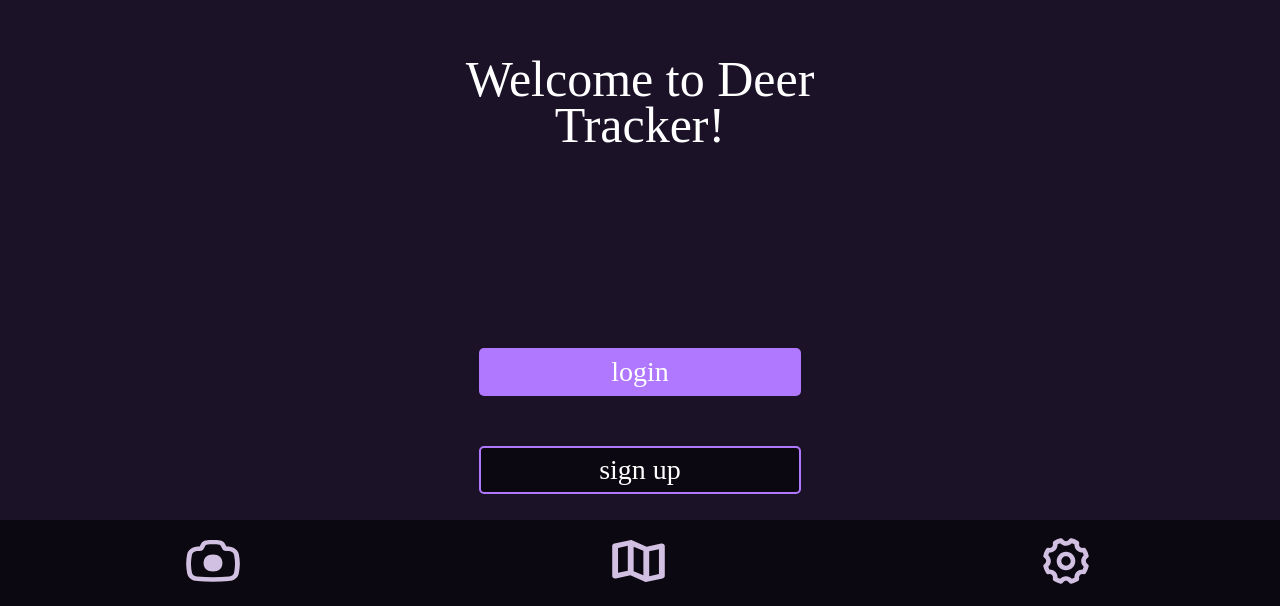
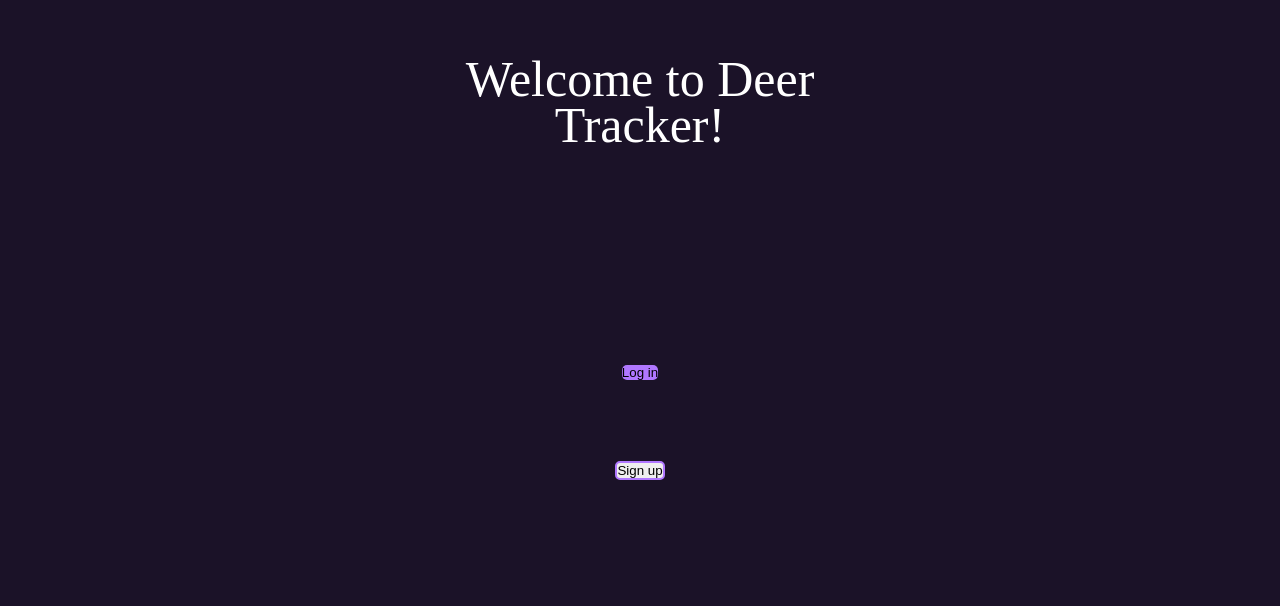
Before and after one commit to malabudi/deer-tracker-fe, a Next.js app: page / in a window 1280 px wide. Shown: the part 194-800 px from the top of the page. Built offline with nearby package versions, Linux system fonts and the light colour scheme.

Commit message:
Updated Main Page

```diff
--- a/src/app/globals.css
+++ b/src/app/globals.css
@@ -39,6 +39,7 @@ a {
   color: inherit;
   text-decoration: none;
 }
+
 
 @media (prefers-color-scheme: dark) {
   html {
--- a/src/app/page.module.css
+++ b/src/app/page.module.css
@@ -9,7 +9,7 @@
   padding: 0;
 }
 
-.h1 {
+.welcomecontainer {
   width: 353px;
   height: 92px;
   top: 233px;
@@ -24,34 +24,29 @@
   color: #ffffff;
   margin-bottom: 100px;
 }
+
 .headerconatiner {
   display: flex;
   justify-content: center;
   align-items: center;
   margin-top: 250px;
 }
+
 .lgnbttncontainer {
-  display: flex; /* Flexbox for centering */
+  display: flex;
   justify-content: center;
   align-items: center;
-  margin-top: 100px; /* Adjust as needed */
-  width: 324px; /* Fixed width */
-  height: 48px; /* Fixed height */
+  margin-top: 100px;
+  width: 324px;
+  height: 48px;
   padding: 1px;
   gap: 10px;
-  opacity: 1; /* Make the container visible */
+  opacity: 1;
   border: none;
 }
 
 .loginbtton {
-  width: 324px;
-  height: 48px;
   background: #b077ff;
-  font-family: Cascadia Mono;
-  color: #ffffff;
-  font-size: 28px;
-  font-weight: 400;
-  line-height: 27.89px;
   text-align: center;
   border-radius: 5px;
   border: none;
@@ -72,14 +67,7 @@
 }
 
 .signupbtton {
-  width: 324px;
-  height: 48px;
-  background: #0c0811;
-  font-family: Cascadia Mono;
-  color: #ffffff;
-  font-size: 28px;
-  font-weight: 400;
-  line-height: 27.89px;
+
   text-align: center;
   border-radius: 5px;
   border: 2px solid #b077ff;
@@ -93,6 +81,7 @@
   from {
     transform: rotate(360deg);
   }
+
   to {
     transform: rotate(0deg);
   }
--- a/src/app/page.tsx
+++ b/src/app/page.tsx
@@ -1,19 +1,28 @@
-import BottomNav from '@/components/bottom-nav/BottomNav';
+'use client';
 import styles from './page.module.css';
+import ActiveButton from '@/components/button/ActiveButton';
+import InactiveButton from '@/components/button/InactiveButton';
 
 export default function Home() {
   return (
     <main className={styles.mainpageContainer}>
       <div className={styles.headerconatiner}>
-        <header className={styles.h1}>Welcome to Deer Tracker!</header>
+        <h1 className={styles.welcomecontainer}>Welcome to Deer Tracker!</h1>
       </div>
+
       <div className={styles.lgnbttncontainer}>
-        <button className={styles.loginbtton}>login</button>
+        <ActiveButton
+          text="Log in"
+          onClick={() => console.log('ln Button clicked!')}
+        />
       </div>
       <div className={styles.signbttncontainer}>
-        <button className={styles.signupbtton}>sign up</button>
+        <InactiveButton
+          text="Sign up"
+          onClick={() => console.log('su Button clicked!')}
+        />
       </div>
-      <BottomNav />
+      {/*<BottomNav />*/}
     </main>
   );
 }
--- /dev/null
+++ b/src/components/button/ActiveButton.tsx
@@ -0,0 +1,15 @@
+import React from 'react';
+import styles from '@/app/page.module.css';
+interface ActiveButtonProps {
+  onClick?: () => void;
+  text: string;
+}
+const ActiveButton = ({ onClick, text }: ActiveButtonProps) => {
+  return (
+    <button className={styles.loginbtton} onClick={onClick}>
+      {text}
+    </button>
+  );
+};
+
+export default ActiveButton;
--- /dev/null
+++ b/src/components/button/InactiveButton.tsx
@@ -0,0 +1,15 @@
+import React from 'react';
+import styles from '@/app/page.module.css';
+interface InactiveButtonProps {
+  onClick?: () => void;
+  text: string;
+}
+const InactiveButton = ({ onClick, text }: InactiveButtonProps) => {
+  return (
+    <button className={styles.signupbtton} onClick={onClick}>
+      {text}
+    </button>
+  );
+};
+
+export default InactiveButton;
```
